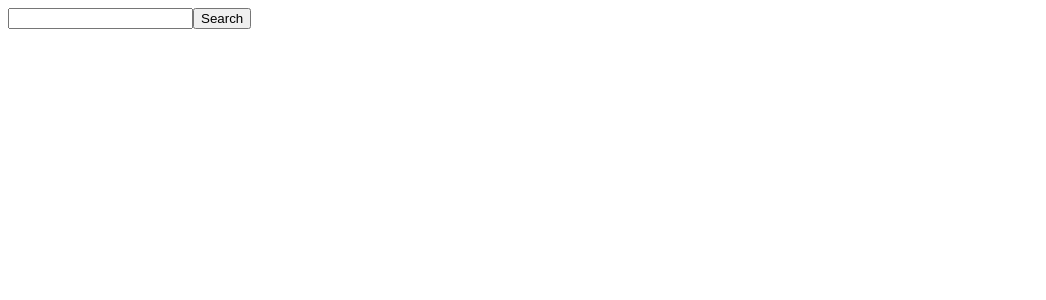
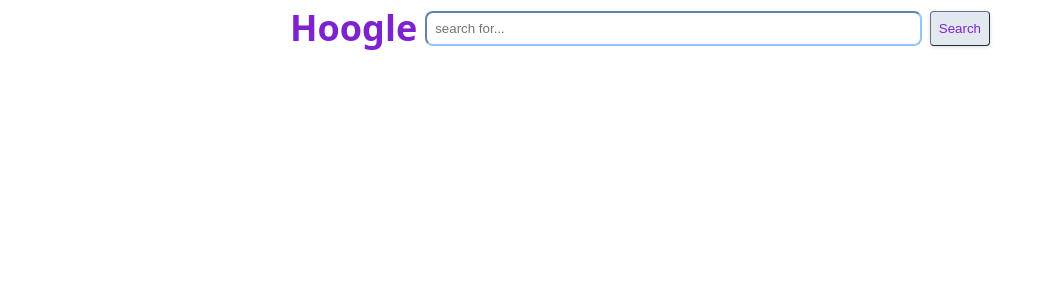
Before and after one commit to cyevgeniy/vue-hoogle, a Vue app: page / in a window 1280 px wide. Shown: the top 300 px of the page, without its empty margins (0-1046 px from the left). Built offline with nearby package versions, Linux system fonts and the light colour scheme.

Commit message:
feat: add some styling

```diff
--- a/src/App.vue
+++ b/src/App.vue
@@ -1,20 +1,20 @@
 <script setup lang="ts">
 import { ref } from 'vue'
 import { search } from './api/hoogle'
+import SearchBar from './components/SearchBar.vue'
 
-const query = ref('')
 const res = ref<any>([])
 const loading = ref(false)
 
-async function onSearch() {
-  if (!query.value) {
+async function onSearch(query: string) {
+  if (!query) {
     res.value = []
     return
   }
 
   try {
     loading.value = true
-    const resp = await search(query.value)
+    const resp = await search(query)
     if (resp.status === 200)
       res.value = resp.data
   } catch (e: any) {
@@ -27,11 +27,31 @@ async function onSearch() {
 </script>
 
 <template>
-    <input  v-model="query">
-    <button @click="onSearch"> Search </button>
+  <div class="w-full flex flex-col gap-4 items-center">
+    <div class="max-w-[700px] w-full self-center flex gap-2 items-center">
+        <h2 class="font-sans text-2xl lg:text-4xl my-0 text-purple-700"> Hoogle </h2>
+        <SearchBar class="w-full" @search="onSearch"/>
+    </div>
 
-    <div v-if="!loading" v-for="item in res">
-      <a :href="item.url" target="_blank"><h2 v-html="item.item" /></a>
-      <p v-html="item.docs" />
+    <div v-if="!loading" class="w-full" v-for="item in res">
+      <a class="text-16px text-blue-500 hover:text-blue-700" :href="item.url" target="_blank">
+        <h2 v-html="item.item" />
+      </a>
+      <div class="docs" v-html="item.docs" />
     </div>
+  </div>
 </template>
+
+<style>
+ .docs {
+   font-size: 1rem;
+   font-family: sans-serif;
+ }
+
+ pre {
+   padding: 1rem;
+   background-color: #f0f1fa;
+   border-radius: 0.5rem;
+   font-size: 0.9rem;
+ }
+</style>
--- /dev/null
+++ b/src/components/HButton.vue
@@ -0,0 +1,5 @@
+<template>
+	<button class="p-2 bg-slate-200 border-1 border-slate-500 rounded drop-shadow text-purple-700">
+		<slot />
+	</button>
+</template>
--- /dev/null
+++ b/src/components/HInput.vue
@@ -0,0 +1,23 @@
+<script setup lang="ts">
+import { computed } from 'vue';
+const props = defineProps<{
+  modelValue: string
+}>()
+
+const emit = defineEmits<{
+  (e: 'update:modelValue', v: string): void
+}>()
+
+const _modelValue = computed({
+  get() {
+    return props.modelValue
+  },
+  set(v: string) {
+    emit('update:modelValue', v)
+  }
+})
+</script>
+
+<template>
+  <input v-model="_modelValue" class="p-2 rounded-lg ring-0 outline-none border-blue-300 focus:border-blue-700" v-bind="$attrs">
+</template>
--- /dev/null
+++ b/src/components/SearchBar.vue
@@ -0,0 +1,20 @@
+<script setup lang="ts">
+import { ref } from 'vue'
+import HButton from './HButton.vue'
+import HInput from './HInput.vue'
+
+const query = ref('')
+
+defineEmits<{
+  (evt: 'search', query: string): void
+}>()
+</script>
+
+<template>
+  <div class="flex gap-2">
+    <HInput v-model="query" class="grow" placeholder="search for..." />
+    <HButton @click="$emit('search', query)">
+      Search
+    </HButton>
+  </div>
+</template>
```
